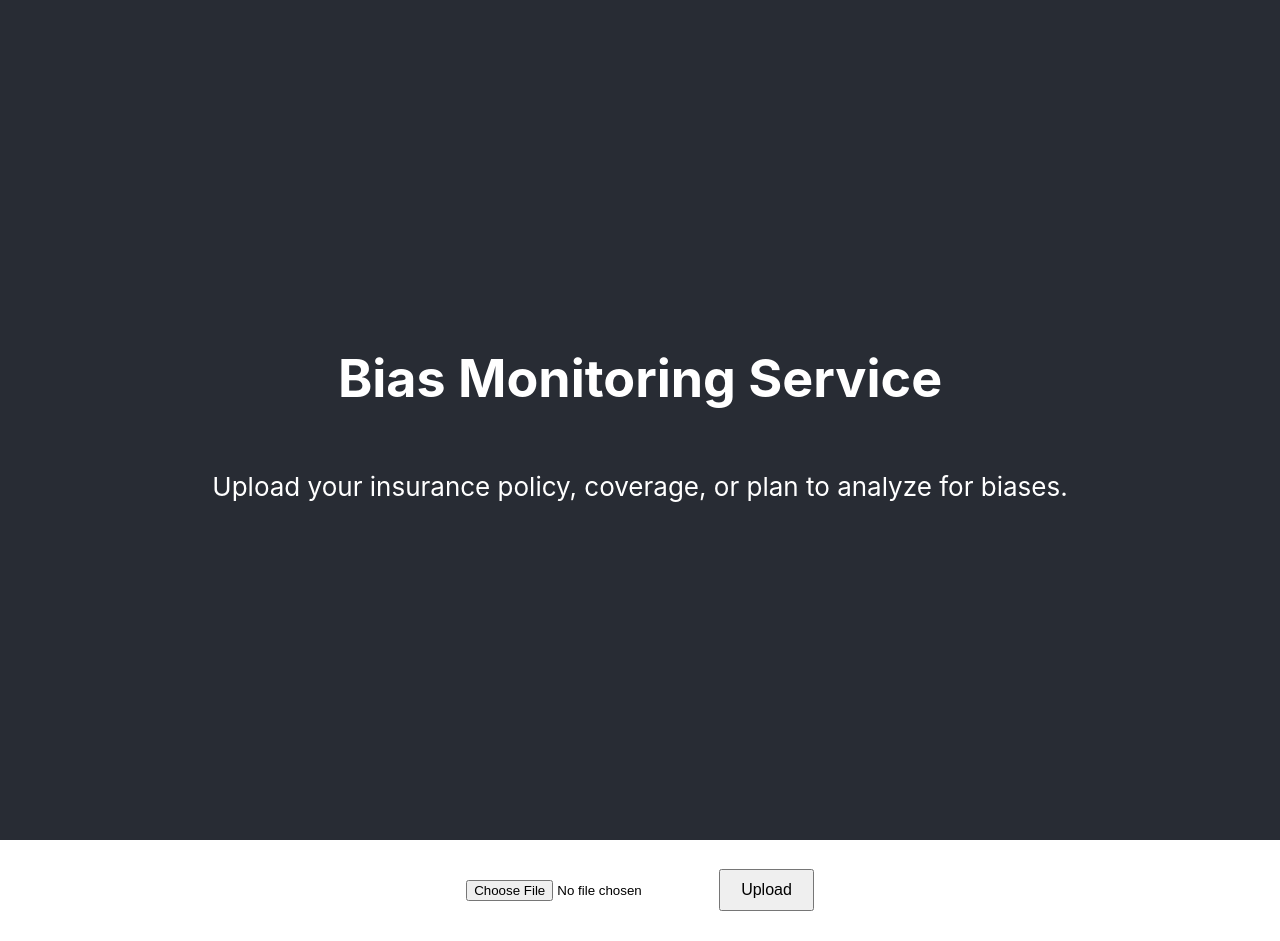
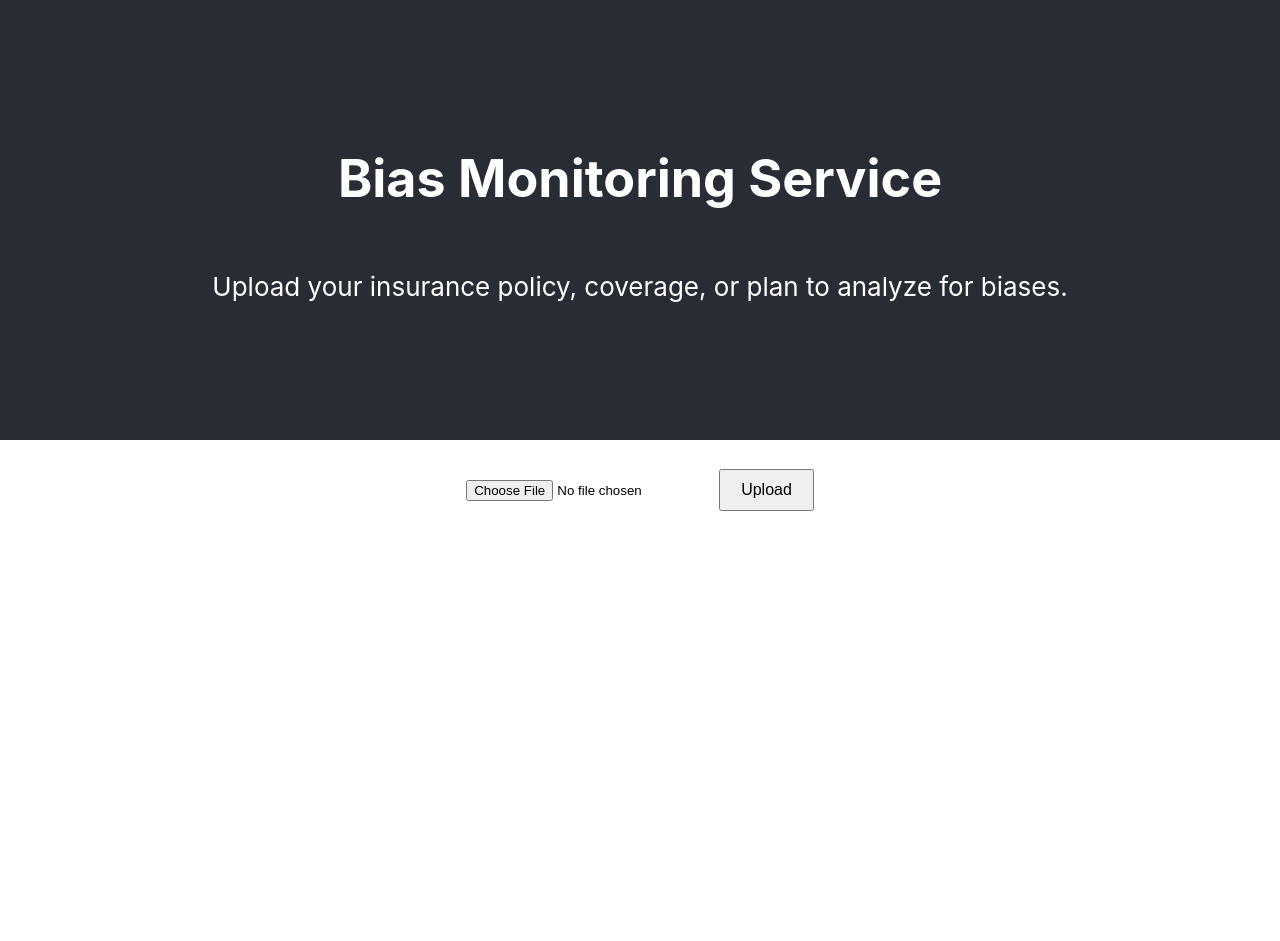
Before and after one commit to harrim7/bias-monitoring-app, a React (Create React App) app: page / in a window 1280 px wide. After the commit the page ends 800 px from the top, so only its background shows below. Built offline with nearby package versions, Linux system fonts and the light colour scheme.

Commit message:
results display, style update to reduce above fold display

```diff
--- a/src/App.css
+++ b/src/App.css
@@ -15,7 +15,7 @@
 
 .App-header {
   background-color: #282c34;
-  min-height: 100vh;
+  min-height: 50vh;
   display: flex;
   flex-direction: column;
   align-items: center;
--- a/src/components/FileUpload.js
+++ b/src/components/FileUpload.js
@@ -17,19 +17,22 @@ const FileUpload = () => {
         formData.append('document_type', 'example_document_type'); // Example document type
         formData.append('content', 'example_content'); // Example content
 
-        axios.post('https://bias-monitoring-backend-17bd6452f016.herokuapp.com/upload', formData, {
+        console.log('Uploading file with formData:', formData);
+        axios.post('http://127.0.0.1:5000/upload', formData, {
+//        axios.post('https://bias-monitoring-backend-17bd6452f016.herokuapp.com/upload', formData, {
             headers: {
                 'Content-Type': 'multipart/form-data'
             },
             withCredentials: true
         })
         .then(response => {
+            console.log('Upload response:', response.data);
             setAnalysisResults(response.data.analysis_results);
             setError(null);
         })
         .catch(error => {
+            console.error('Upload error:', error);
             setError('An error occurred while uploading the file.');
-            console.error(error);
         });
     };
 
```
